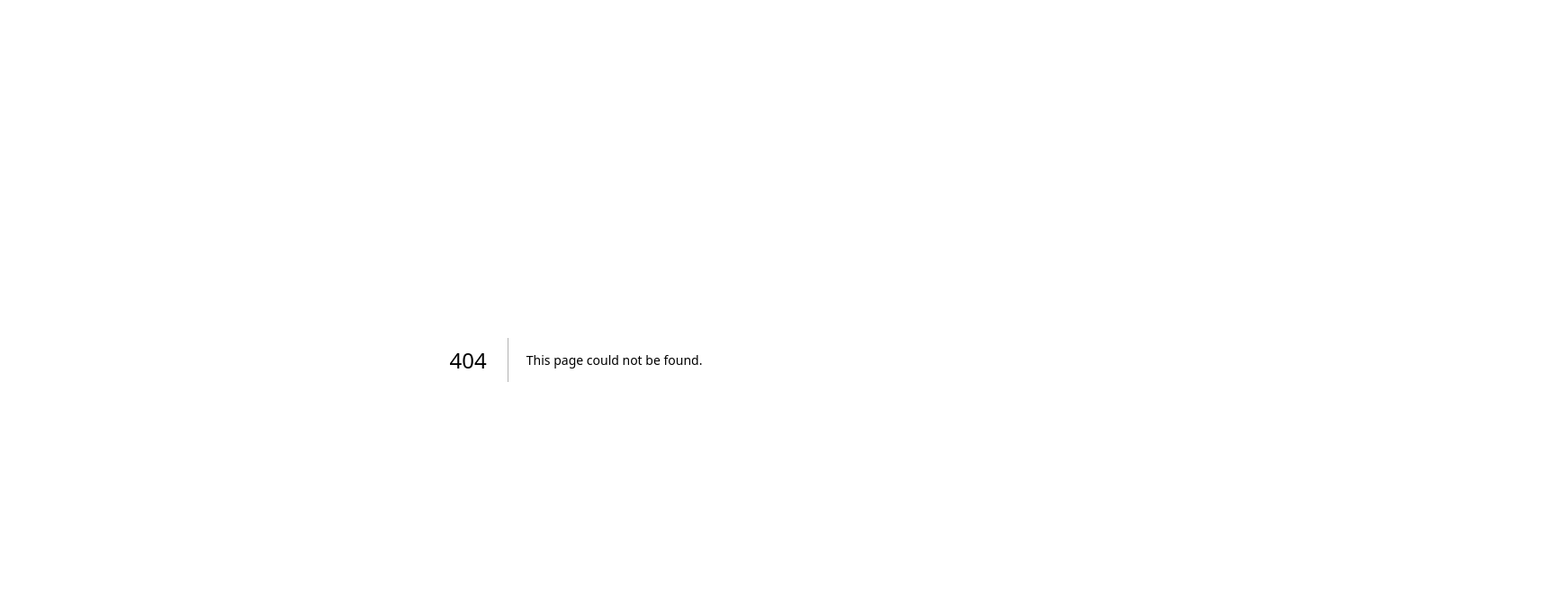
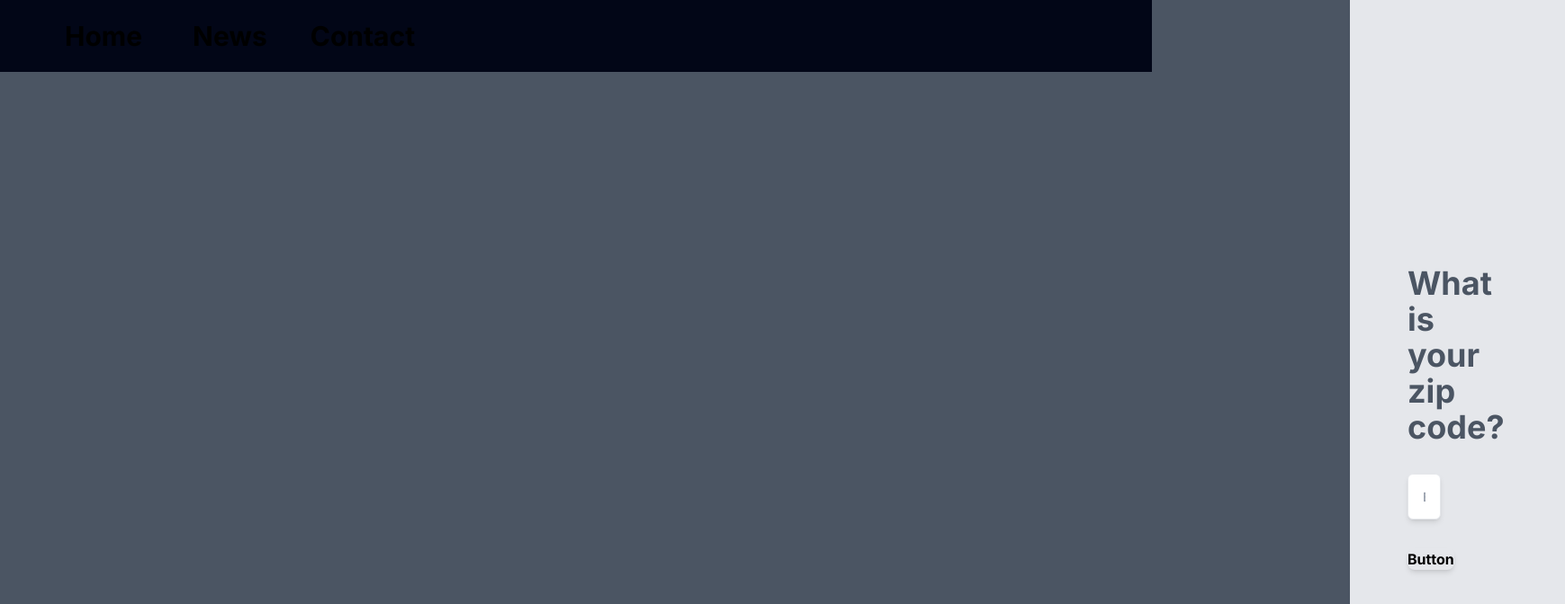
Before and after one commit to toliv/greensave, a Next.js app in the folder web/green_save/: page /appliance-finder in a window 1280 px wide. Before the commit this address had no page. Shown: the top 672 px of the page at 90% size, 1739 px wide, since content can reach past the window. Built offline with nearby package versions, Linux system fonts and the light colour scheme.

Commit message:
get autoscroll working for refs

```diff
--- /dev/null
+++ b/web/green_save/src/app/appliance-finder/page.tsx
@@ -0,0 +1,111 @@
+"use client";
+import { zodResolver } from "@hookform/resolvers/zod";
+import { Button, Input } from "@material-tailwind/react";
+import { useRef } from "react";
+import { Controller, useForm } from "react-hook-form";
+import { z } from "zod";
+
+const ApplianceFinderSchema = z.object({
+  zipcode: z.string().min(5).max(5),
+});
+
+export default function ApplianceFinder() {
+  const {
+    register,
+    handleSubmit,
+    control,
+    formState: { errors },
+  } = useForm({
+    resolver: zodResolver(ApplianceFinderSchema),
+    mode: "onBlur",
+    defaultValues: {
+      zipcode: "",
+    },
+  });
+
+  const onSubmit = () => {
+    console.log("HELLO");
+  };
+
+  const ref = useRef<null | HTMLDivElement>(null);
+
+  const handleClick = () => {
+    ref.current?.scrollIntoView({ behavior: "smooth" });
+  };
+
+  const element = document.getElementById("question2");
+  console.log(element);
+
+  return (
+    <main className="bg-gray-600 ">
+      <div className="flex">
+        <div className="lg:bg-gray-600 lg:min-w-[1500px]" />
+        <div className="p-8 lg:p-16 bg-gray-200 min-h-screen grow ">
+          <form onSubmit={handleSubmit(onSubmit)}>
+            <div className="flex flex-col justify-center gap-8 min-h-screen">
+              <div className="flex text-3xl lg:text-4xl font-bold text-gray-600">
+                What is your zip code?
+              </div>
+              <div className="flex flex-col text-3xl font-semibold text-gray-600">
+                <div className="w-full lg:w-1/3 h-full">
+                  <Controller
+                    name="zipcode"
+                    control={control}
+                    render={({ field }) => (
+                      <Input
+                        {...field}
+                        crossOrigin=""
+                        variant="outlined"
+                        size="lg"
+                        placeholder="Enter zipcode"
+                        autoComplete="off"
+                        className={`rounded-lg p-4 text-center border-1 ${errors.zipcode ? "border-rose-500" : ""} shadow-md `}
+                        error={errors.zipcode ? true : false}
+                        aria-errormessage={errors.zipcode?.message}
+                      />
+                    )}
+                  />
+                </div>
+              </div>
+              <div>
+                <Button placeholder="something" onClick={handleClick}>
+                  Button
+                </Button>
+              </div>
+            </div>
+            <div
+              id="question2"
+              ref={ref}
+              className="flex flex-col justify-center gap-8 min-h-screen"
+            >
+              <div className="flex text-3xl lg:text-4xl font-bold text-gray-600">
+                What is your other thing?
+              </div>
+              <div className="flex flex-col text-3xl font-semibold text-gray-600">
+                <div className="w-full lg:w-1/3 h-full">
+                  <Controller
+                    name="zipcode"
+                    control={control}
+                    render={({ field }) => (
+                      <Input
+                        {...field}
+                        crossOrigin=""
+                        variant="outlined"
+                        size="lg"
+                        placeholder="Enter zipcode"
+                        autoComplete="off"
+                        className={`rounded-lg p-4 text-center border-1 ${errors.zipcode ? "border-rose-500" : ""} shadow-md `}
+                        error={errors.zipcode ? true : false}
+                        aria-errormessage={errors.zipcode?.message}
+                      />
+                    )}
+                  />
+                </div>
+              </div>
+            </div>
+          </form>
+        </div>
+      </div>
+    </main>
+  );
+}
--- a/web/green_save/src/app/layout.tsx
+++ b/web/green_save/src/app/layout.tsx
@@ -4,6 +4,7 @@ import "./globals.css";
 
 const inter = Inter({ subsets: ["latin"] });
 import Providers from "./providers";
+import TopBarNav from "@/components/TopNavBar";
 
 export const metadata: Metadata = {
   title: "Create Next App",
@@ -17,8 +18,13 @@ export default function RootLayout({
 }>) {
   return (
     <html lang="en">
-      <body className={inter.className}>
-        <Providers>{children}</Providers>
+      <body
+        className={`${inter.className} bg-gradient-to-r from-green-500 to-green-700 relative overflow-hidden`}
+      >
+        <Providers>
+          <TopBarNav></TopBarNav>
+          {children}
+        </Providers>
       </body>
     </html>
   );
--- a/web/green_save/src/app/products/[productId]/page.tsx
+++ b/web/green_save/src/app/products/[productId]/page.tsx
@@ -1,5 +1,5 @@
 "use client";
-import { Product } from "@/app/api/utils/readProductFile";
+import { Product } from "@/app/api/utils/productData";
 import { useQuery, useQueryClient } from "@tanstack/react-query";
 import Image from "next/image";
 
@@ -17,24 +17,26 @@ export default function Page({ params }: { params: { productId: string } }) {
 
   const imageLoader = () => {
     const url = query.data?.skuData.mediaJson.images[0].url;
-    return `${url}_600.jpg`;
+    return `${url}_1000.jpg`;
   };
 
   return (
     query.data && (
-      <div>
-        <div>Product ID: {query.data.energyStarId}</div>
-        <div>Price: {query.data.skuData.priceInCents / 100}</div>
-        <div>Model Name: {query.data.skuData.modelName}</div>
-        <div>Power Source: {query.data.skuData.powerSource}</div>
+      <div className="flex justify-around ">
         <div>
           <Image
             loader={imageLoader}
             src="me.png"
             alt="Picture of the author"
-            width={600}
-            height={600}
+            width={1000}
+            height={1000}
           />
+        </div>
+        <div>
+          <div>Product ID: {query.data.energyStarId}</div>
+          <div>Price: {query.data.skuData.priceInCents / 100}</div>
+          <div>Model Name: {query.data.skuData.modelName}</div>
+          <div>Power Source: {query.data.skuData.powerSource}</div>
         </div>
       </div>
     )
--- a/web/green_save/src/app/products/page.tsx
+++ b/web/green_save/src/app/products/page.tsx
@@ -1,5 +1,5 @@
 "use client";
-import { Product } from "@/app/api/utils/readProductFile";
+import { Product } from "@/app/api/utils/productData";
 import { useQuery, useQueryClient } from "@tanstack/react-query";
 import Image from "next/image";
 
--- /dev/null
+++ b/web/green_save/src/components/TopNavBar.tsx
@@ -0,0 +1,26 @@
+import type { Metadata } from "next";
+import "../app/globals.css";
+
+export const metadata: Metadata = {
+  title: "Create Next App",
+  description: "Generated by create next app",
+};
+
+export default function TopBarNav() {
+  return (
+    <div
+      id="navbar"
+      className="fixed top-0 left-0 right-0 bg-slate-950 min-h-16 lg:min-h-20 flex justify-left gap-12 items-center px-8 lg:px-16 text-xl lg:text-3xl font-bold"
+    >
+      <div className="hover:bg-slate-700 p-2 rounded-md">
+        <a href="#home">Home</a>
+      </div>
+      <div>
+        <a href="#news">News</a>
+      </div>
+      <div>
+        <a href="#contact">Contact</a>
+      </div>
+    </div>
+  );
+}
--- a/web/green_save/tailwind.config.ts
+++ b/web/green_save/tailwind.config.ts
@@ -7,6 +7,15 @@ const config: Config = {
     "./src/app/**/*.{js,ts,jsx,tsx,mdx}",
   ],
   theme: {
+    fontFamily: {
+      sans: ['"Source Sans Pro"', 'sans-serif']
+    },
+    extend: {
+      backgroundImage: {
+        "gradient-radial": "radial-gradient(var(--tw-gradient-stops))",
+        "gradient-conic":
+          "conic-gradient(from 180deg at 50% 50%, var(--tw-gradient-stops))",
+      },
       colors: {
         green: {
           50: "#EEFFD6",
@@ -22,12 +31,6 @@ const config: Config = {
           950: "#274200",
         },
       },
-    extend: {
-      backgroundImage: {
-        "gradient-radial": "radial-gradient(var(--tw-gradient-stops))",
-        "gradient-conic":
-          "conic-gradient(from 180deg at 50% 50%, var(--tw-gradient-stops))",
-      },
     },
   },
   plugins: [],
```
Also changed, not shown: web/green_save/package.json (+6 -2 lines), 1 other file (tests, documents, lock files or other folders). Lines whose indentation alone changed are shown as unchanged.
